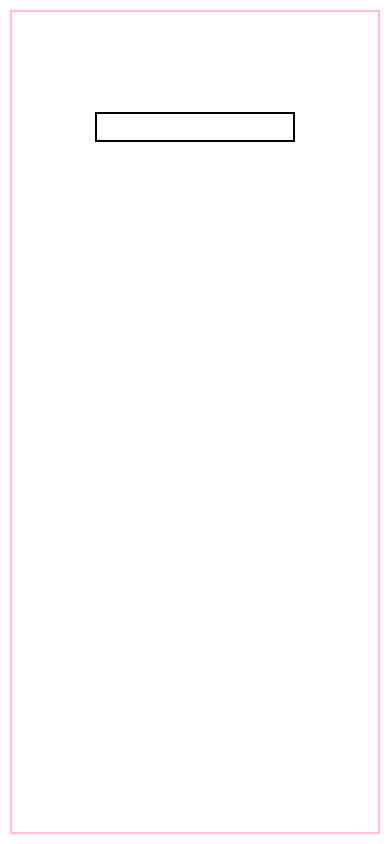
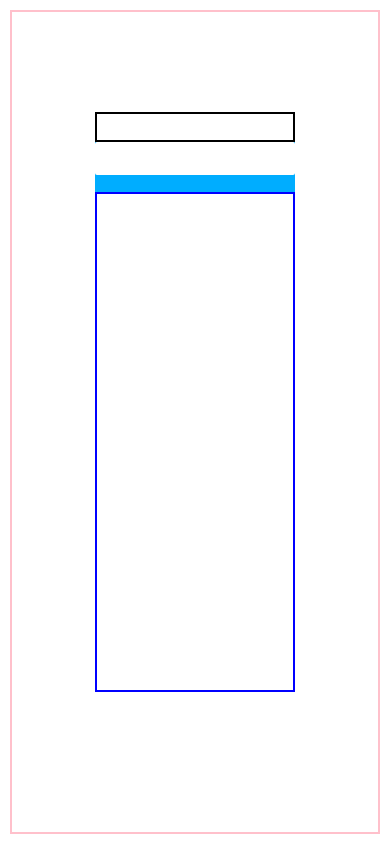
Before and after one commit to alexanderela/react-native-lesson-conceptbox, a React Native app: screen / in a window 390 px wide. Built offline with nearby package versions, Linux system fonts and the light colour scheme.

Commit message:
Add button draft and concept map function

```diff
--- a/App.js
+++ b/App.js
@@ -1,28 +1,90 @@
 import React from 'react';
-import { StyleSheet, TextInput, Text, View } from 'react-native';
+import { StyleSheet, TextInput, Text, View, Button } from 'react-native';
+const uuidv4 = require('uuid/v4');
 
 export default class App extends React.Component {
   constructor(props) {
     super(props);
     this.state = {
-      text: ''
+      text: '',
+      concepts: [],
+      error: ''
     }
   }
 
+  checkInput = () => {
+    const { text } = this.state
+
+    if(text.trim() !== '') {
+      this.handleSubmit()
+    } else {
+      this.setState({ error: 'Please enter a concept with at least 1 letter.' })
+    }
+  }
+
+  handleSubmit = () => {
+    const { text } = this.state
+    const newConcept = { concept: text, id: uuidv4() }
+    const concepts = [...this.state.concepts, newConcept]
+    this.setState({ concepts })
+    this.displayConcepts()
+  }
+
+  displayConcepts = () => {
+    const allConcepts = this.state.concepts.map(concept => {
+      return <View key={uuidv4()} style={styles.conceptTitle}>
+              <Text>{concept.title}</Text>
+          </View>
+    })
+    return allConcepts
+  }
+
   render() {
+    const { text, concepts, error } = this.state;
+    const allConcepts = this.displayConcepts()
+
     return (
       <View style={styles.container}>
         <TextInput
           style={styles.conceptInput}
           onChangeText={(text) => this.setState({ text })}
         />
-        <Text>{this.state.text}</Text>
+        <Text>{this.state.error}</Text>
+        <View style={styles.submitButton}>
+          <Button
+            title='Add Concept'
+            onPress={this.checkInput}
+            color='#fff'
+          />
+        </View>
+        <View style={styles.conceptContainer}>
+          {allConcepts}
+        </View>
       </View>
     );
   }
 }
 
 const styles = StyleSheet.create({
+  conceptTitle: {
+    fontSize: 20,
+    color: 'red',
+    width: 200,
+    height: 100
+  },
+  conceptContainer: {
+    borderColor: 'blue',
+    borderWidth: 2,
+    height: 500,
+    width: 200
+  },
+  concepts: {
+    height: 50,
+    width: 200,
+    fontSize: 40,
+    color: '#fff',
+    backgroundColor: 'red'
+  },
   container: {
     flex: 1,
     backgroundColor: '#fff',
@@ -36,9 +98,16 @@ const styles = StyleSheet.create({
   conceptInput: {
     height: 30,
     width: 200,
-    fontSize: 30,
+    fontSize: 20,
     color: 'red',
     borderColor: 'black',
     borderWidth: 2
   },
+  submitButton: {
+    height: 50,
+    width: 200,
+    fontSize: 40,
+    color: '#fff',
+    backgroundColor: '#00adff'
+  }
 });
--- a/package.json
+++ b/package.json
@@ -9,7 +9,8 @@
   "dependencies": {
     "expo": "^32.0.0",
     "react": "16.5.0",
-    "react-native": "https://github.com/expo/react-native/archive/sdk-32.0.0.tar.gz"
+    "react-native": "https://github.com/expo/react-native/archive/sdk-32.0.0.tar.gz",
+    "uuid": "^3.3.2"
   },
   "devDependencies": {
     "babel-preset-expo": "^5.0.0"
```
